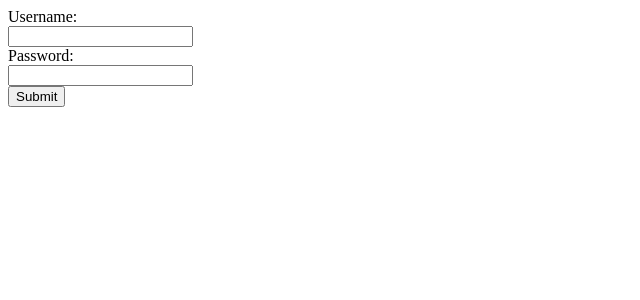
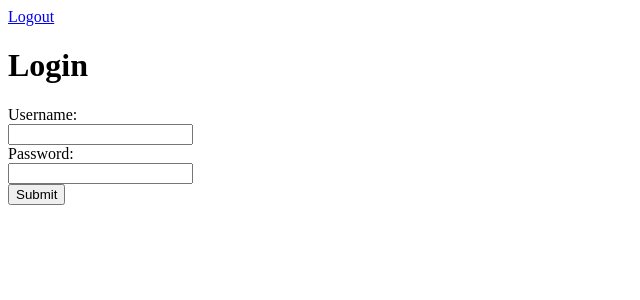
Before and after one commit to Jdurham2843/ClassHub, a Django app: page /login/ in a window 1280 px wide. Shown: the top 300 px of the page, without its empty margins (0-640 px from the left). Run offline with Django 3.2, Linux system fonts and the light colour scheme; some libraries are stand-ins or nearby versions.

Commit message:
Added ability to logout

```diff
--- a/classHub/urls.py
+++ b/classHub/urls.py
@@ -21,5 +21,6 @@ urlpatterns = [
     url(r'^flashcards/', include('flashcards.urls')),
     url(r'^register/$', views.UserRegisterView.as_view(), name='register'),
     url(r'^login/$', views.UserLoginView.as_view(), name='login'),
+    url(r'^logout/$', views.UserLogoutView.as_view(), name='logout'),
     url(r'^admin/', admin.site.urls),
 ]
--- a/flashcards/templates/flashcards/base.html
+++ b/flashcards/templates/flashcards/base.html
@@ -8,6 +8,7 @@
 		<script src="https://ajax.googleapis.com/ajax/libs/jquery/3.0.0/jquery.min.js"></script>
 	</head>
 	<body>
+		<a href="{% url 'logout' %}" id="logout-button">Logout</a>
 	{% block content %}
   {% endblock %}
 	</body>
--- a/flashcards/templates/flashcards/login.html
+++ b/flashcards/templates/flashcards/login.html
@@ -1,5 +1,6 @@
 {% extends 'flashcards/base.html' %}
 {% block content %}
+<h1>Login</h1>
 <form role="form" action="" method=POST>
   {% csrf_token %}
   {% include 'flashcards/form_template.html' %}
--- a/flashcards/views.py
+++ b/flashcards/views.py
@@ -60,6 +60,15 @@ class UserLoginView(View):
                 return redirect(redirect_url)
 
         return render(request, self.template_name, {'form': form})
+
+class UserLogoutView(View):
+
+    def get(self, request):
+        try:
+            logout(request)
+            return redirect('login')
+        except:
+            return Http404()
 
 class IndexView(generic.ListView):
     template_name = 'flashcards/home.html'
--- a/functional_tests/tests.py
+++ b/functional_tests/tests.py
@@ -216,3 +216,7 @@ class NewVisitorTest(StaticLiveServerTestCase):
         self.assertNotIn('New New Deck', body.text)
 
         # Bob Logs off
+        logout_button = self.browser.find_element_by_id('logout-button')
+        logout_button.click()
+        body = self.browser.find_element_by_tag_name('body')
+        self.assertIn('Login', body.text)
```
